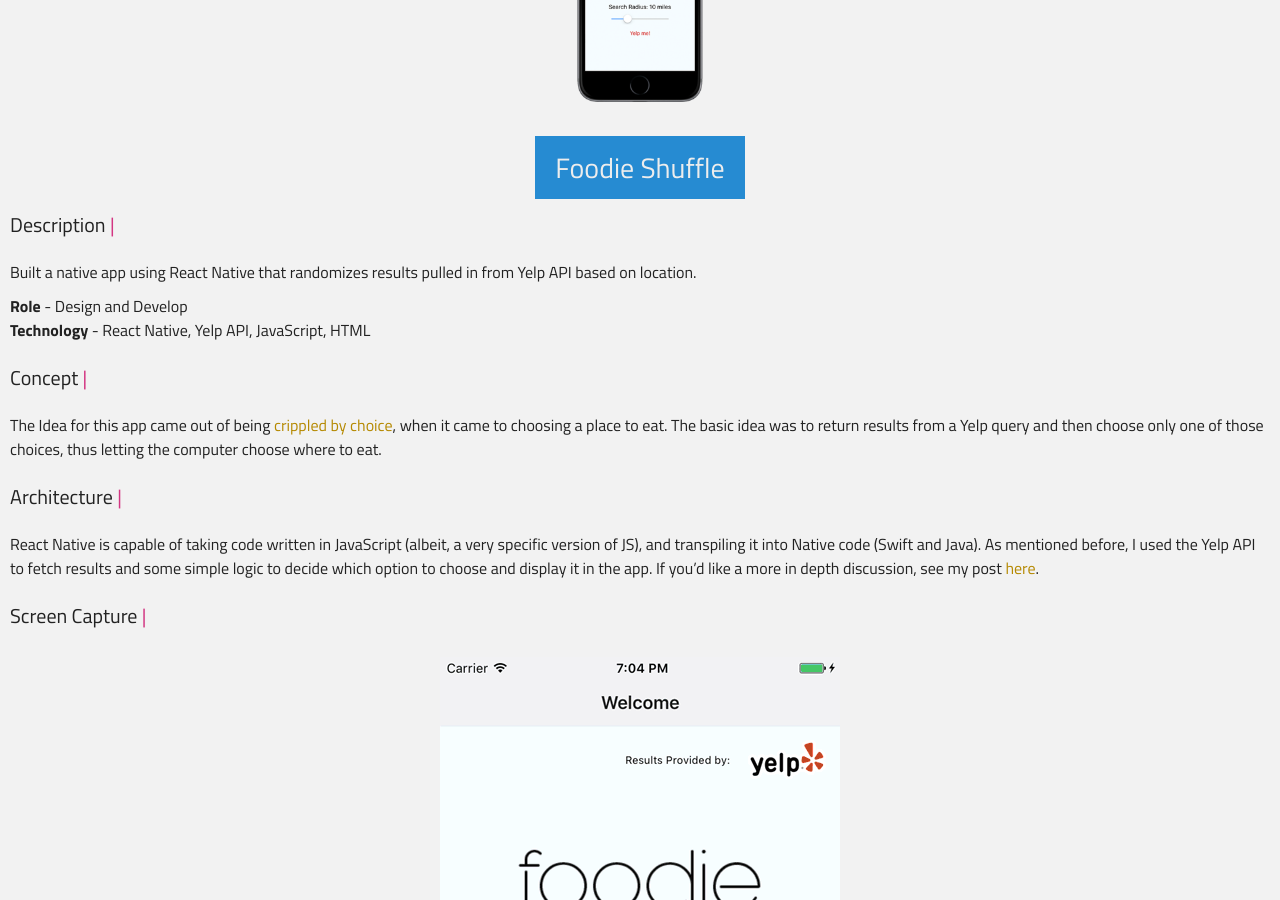
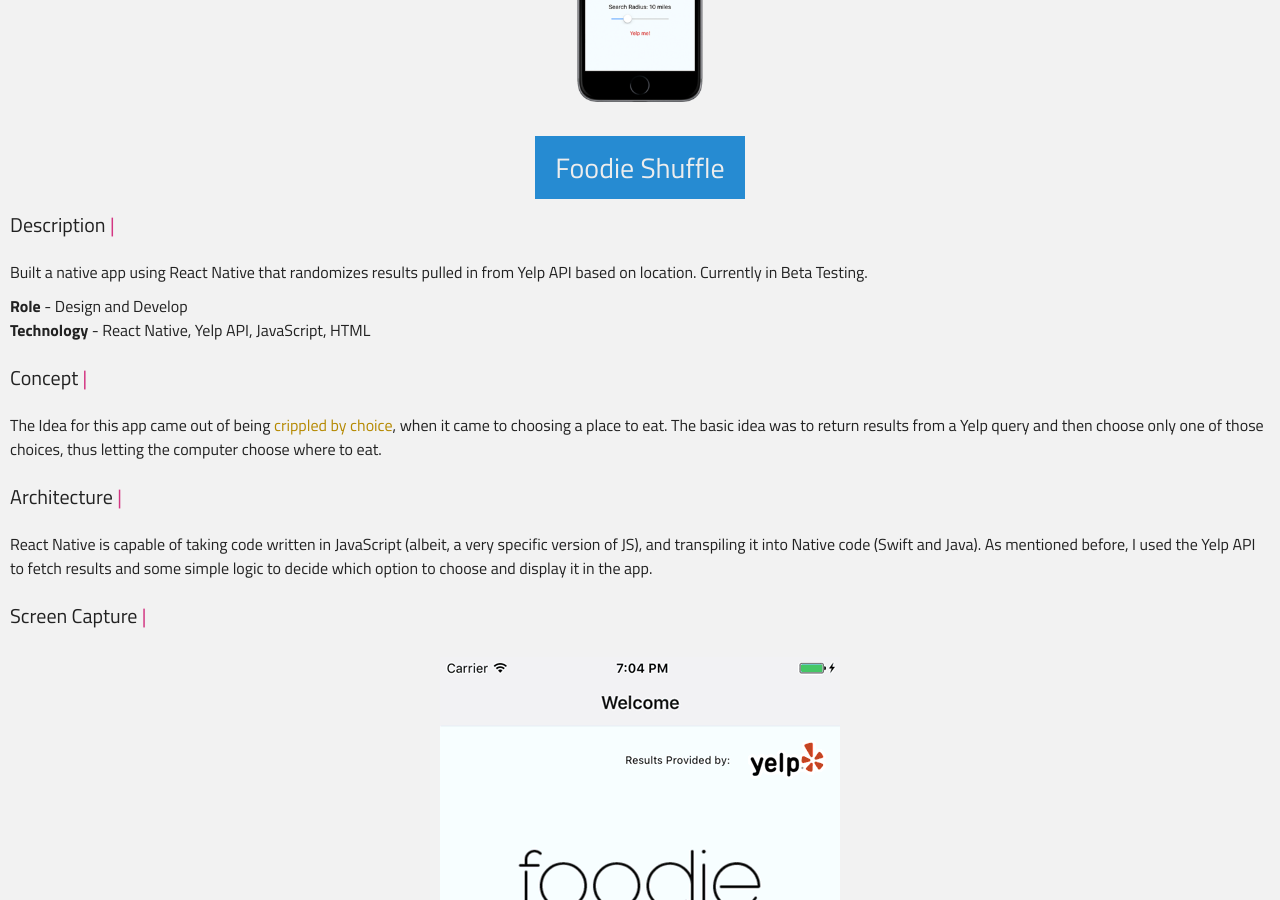
Before and after one commit to DarthOstrich/darthostrich.github.io, a Jekyll site: the page built from _projects/006.FoodieShuffle.md, in a window 1280 px wide and 900 px high, scrolled down 294 px. Built offline with Jekyll 4.4.1, drawn with Linux system fonts in a browser that asks for light colours.

Commit message:
updated foodieshuffle page

```diff
--- a/_projects/006.FoodieShuffle.md
+++ b/_projects/006.FoodieShuffle.md
@@ -7,7 +7,7 @@
 external_url: # https://designnutt.com/FoodieShuffle/
 role: Design and Develop
 tech: React Native, Yelp API, JavaScript, HTML
-description: Built a native app using React Native that randomizes results pulled in from Yelp API based on location.
+description: Built a native app using React Native that randomizes results pulled in from Yelp API based on location. Currently in Beta Testing.
 published: true
 ---
 
@@ -16,7 +16,7 @@
 
 ### Architecture
 
-React Native is capable of taking code written in JavaScript (albeit, a very specific version of JS), and transpiling it into Native code (Swift and Java). As mentioned before, I used the Yelp API to fetch results and some simple logic to decide which option to choose and display it in the app. If you'd like a more in depth discussion, see my post [here](https://medium.com).
+React Native is capable of taking code written in JavaScript (albeit, a very specific version of JS), and transpiling it into Native code (Swift and Java). As mentioned before, I used the Yelp API to fetch results and some simple logic to decide which option to choose and display it in the app. <!-- If you'd like a more in depth discussion, see my post [here](https://medium.com).-->
 
 ### Screen Capture
 <figure class="img-wrapper">
```
